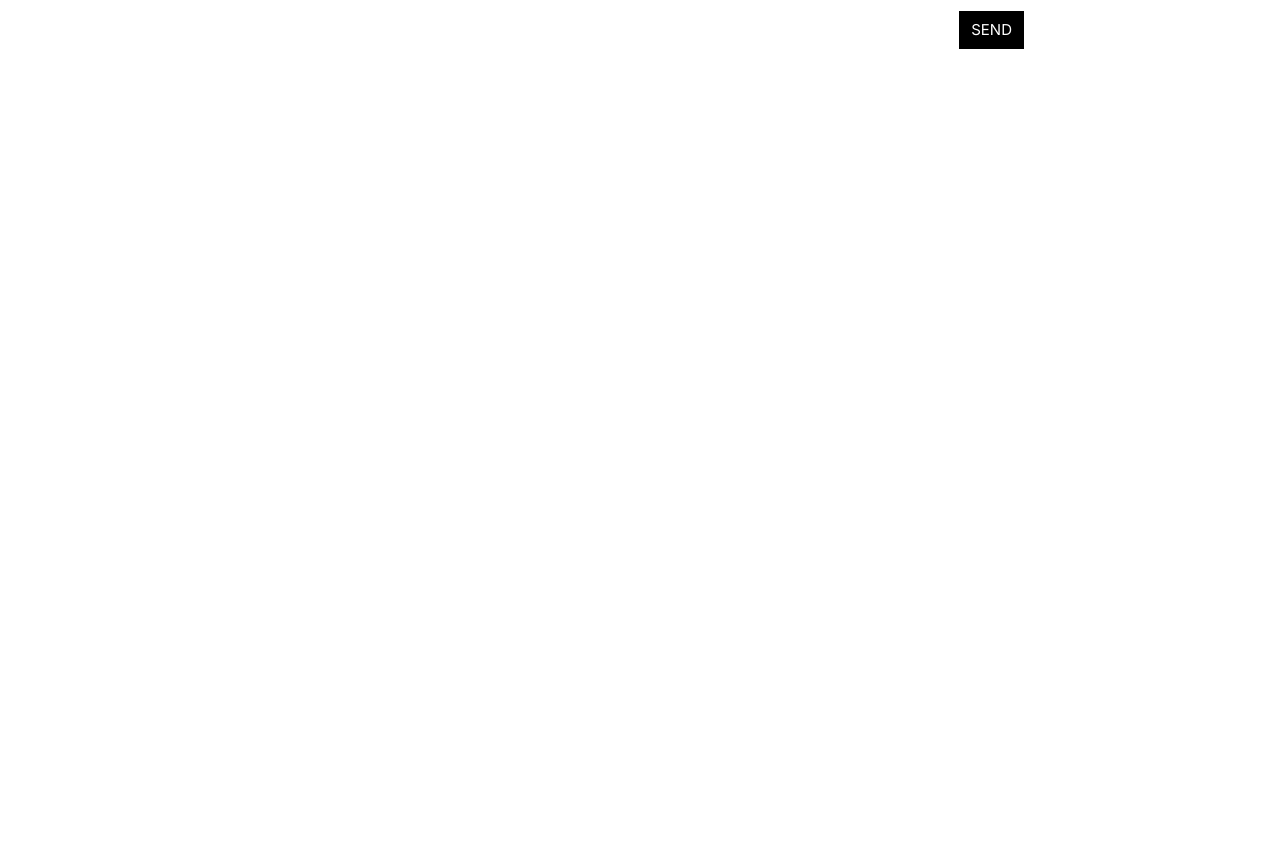
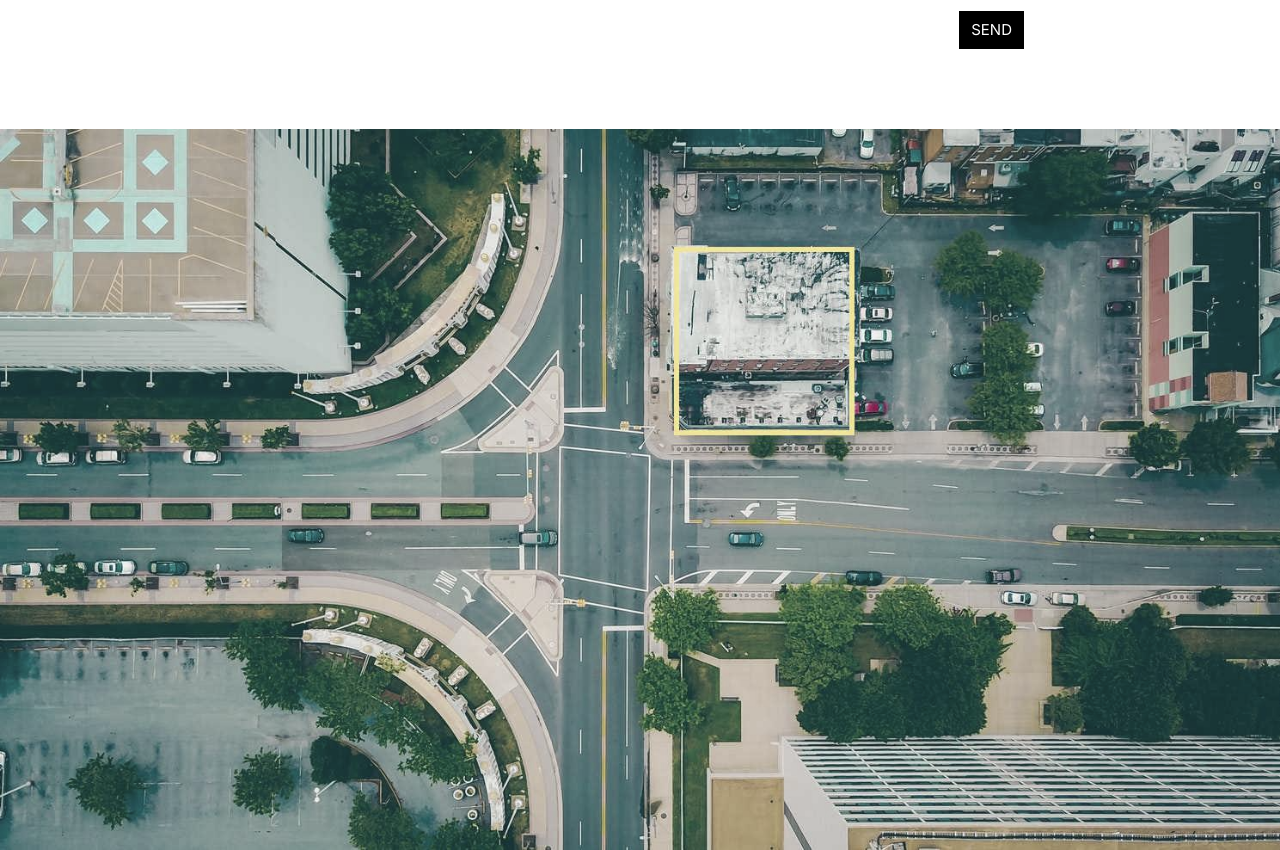
Before and after one commit to malvz22/the-band-next, a Next.js app: page / in a window 1280 px wide. Shown: the part 2408-3258 px from the top of the page. Before the commit the page ends 2537 px from the top, so only its background shows below. Built offline with nearby package versions, Linux system fonts and the light colour scheme.

Commit message:
feat: Image below the form

```diff
--- a/src/app/page.tsx
+++ b/src/app/page.tsx
@@ -200,6 +200,13 @@ export default function Home() {
           </div>
         </div>
       </section>
+      <Image
+        src={"/map.jpg"}
+        width={2000}
+        height={0}
+        alt="map"
+        className="grayscale-[50%]"
+      />
     </>
   );
 }
```
Also changed, not shown: public/map.jpg (added).
